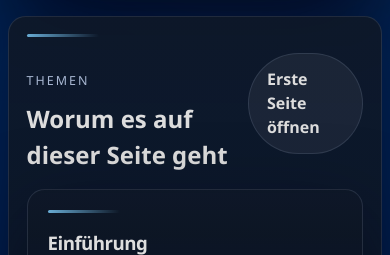
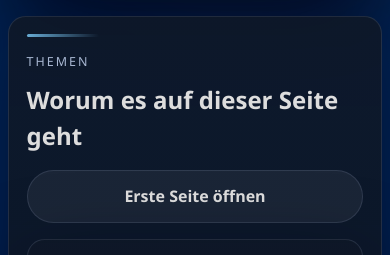
Before and after one commit to simeonjackman/websites, a Vue app: page / in a window 390 px wide. Shown: the part 589-844 px from the top of the page. Built offline with nearby package versions, Linux system fonts and the light colour scheme; the HTML template or start-up script is replaced by a standard one.

Commit message:
FIX: button

```diff
--- a/src/style.css
+++ b/src/style.css
@@ -700,6 +700,17 @@ svg {
     width: min(100%, calc(100% - 1rem));
   }
 
+  .summary-row {
+    flex-direction: column;
+    align-items: stretch;
+    gap: 1rem;
+  }
+
+  .summary-row .ghost {
+    width: 100%;
+    text-align: center;
+  }
+
   .hero,
   .card,
   .panel,
```
